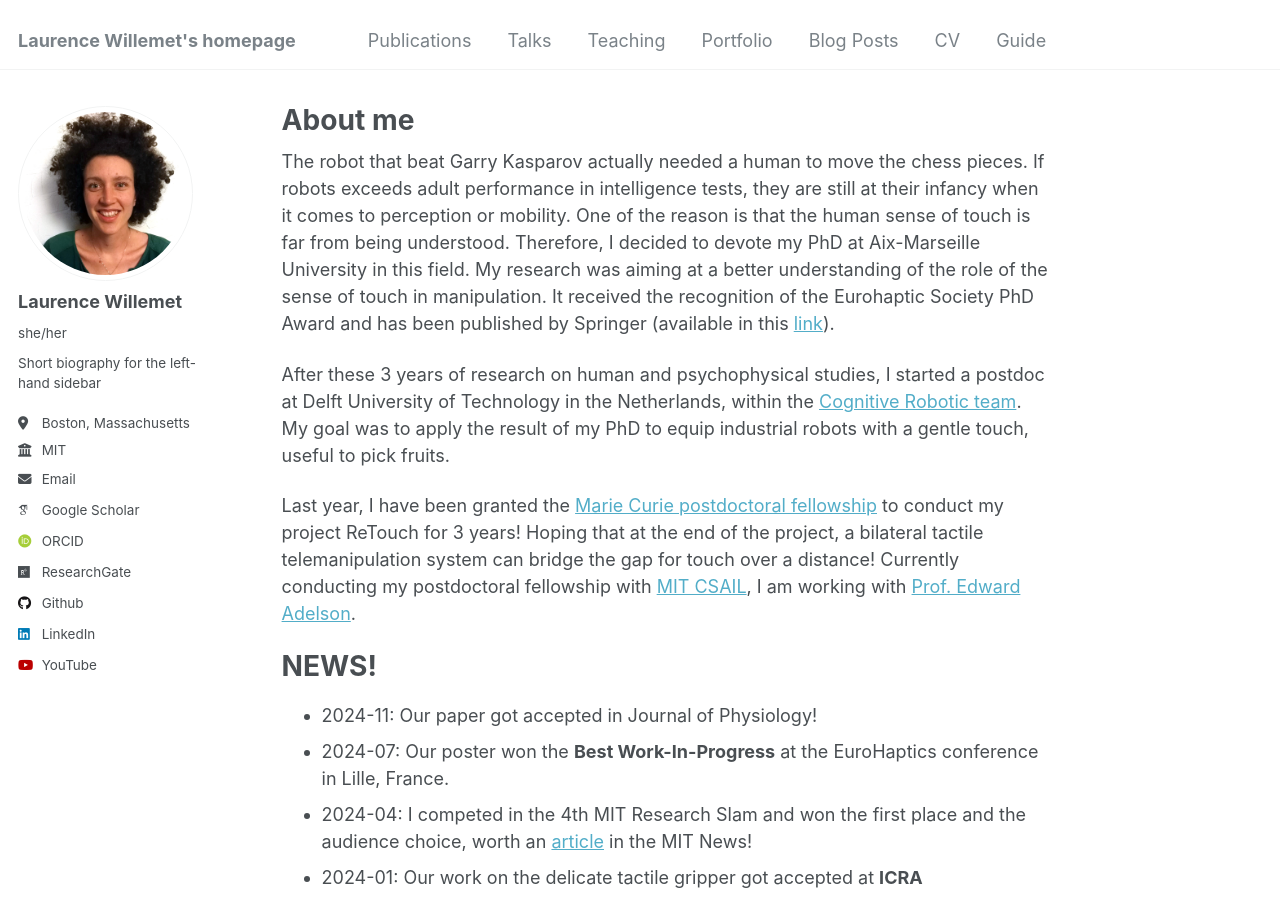
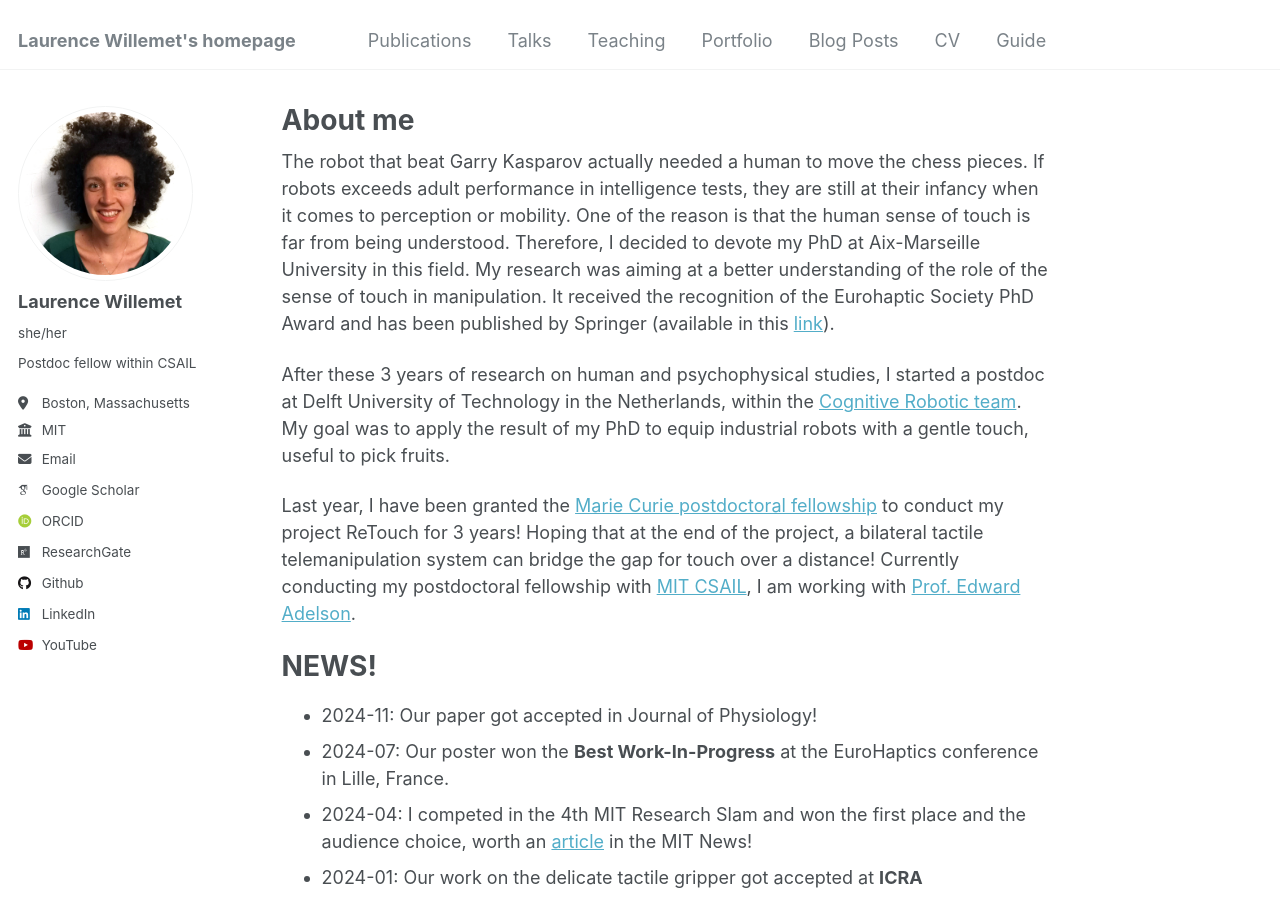
Before and after one commit to lwillemet/lwillemet.github.io, a Jekyll site: the page built from _pages/about.md, in a window 1280 px wide and 900 px high. Built offline with Jekyll 4.4.1, drawn with Linux system fonts in a browser that asks for light colours; some web fonts are replaced.

Commit message:
Update _config.yml

```diff
--- a/_config.yml
+++ b/_config.yml
@@ -24,7 +24,7 @@ author:
   avatar           : "laurence-headshot.jpg"
   name             : "Laurence Willemet"
   pronouns         : "she/her" # example: "she/her"
-  bio              : "Short biography for the left-hand sidebar"
+  bio              : "Postdoc fellow within CSAIL"
   location         : "Boston, Massachusetts"
   employer         : "MIT"
   uri              : # URL
@@ -270,7 +270,7 @@ defaults:
       type: portfolio
     values:
       layout: single
-      author_profile: true
+      author_profile: false
       share: true
       comment: true
   # _talks
```
